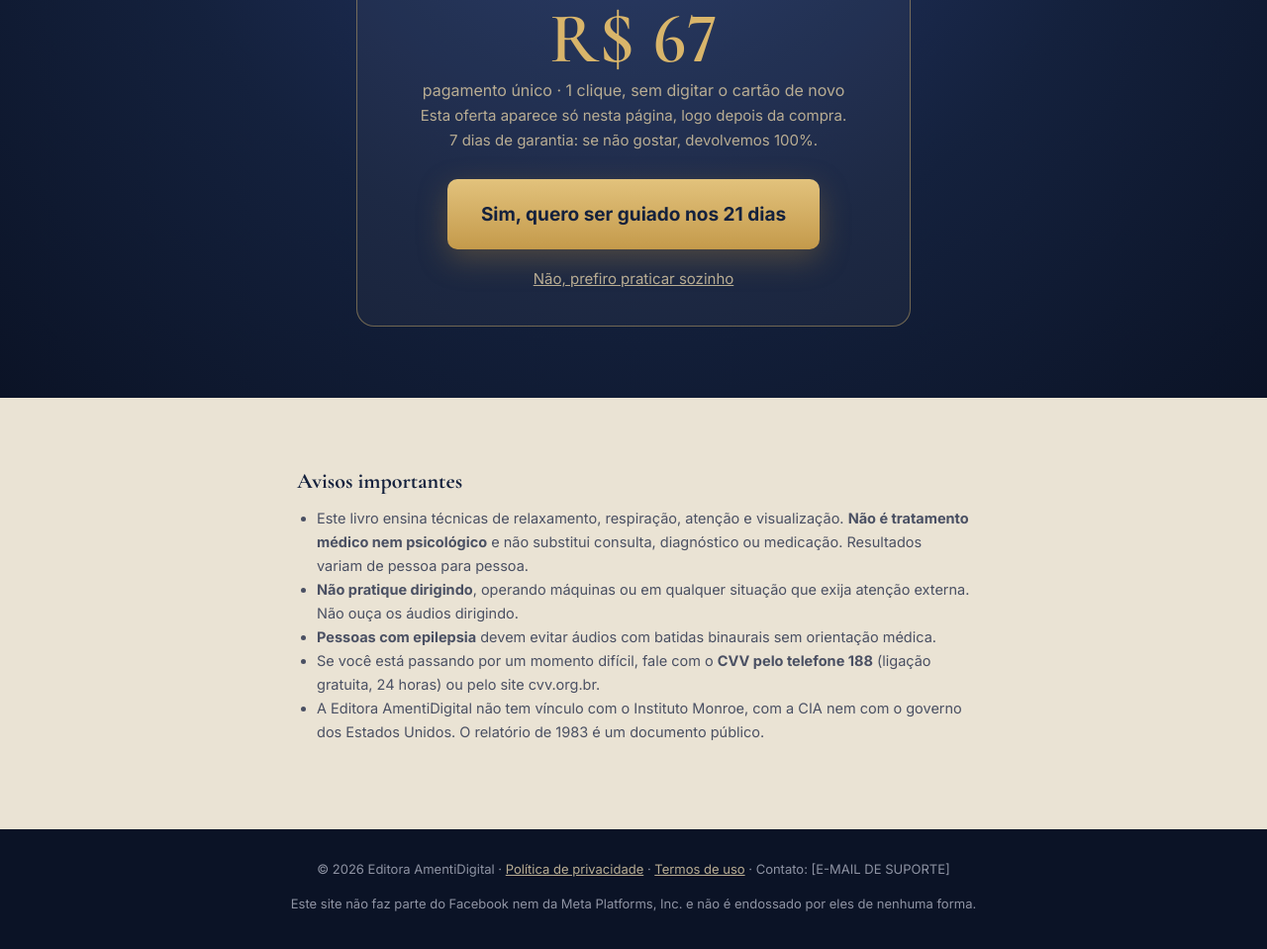
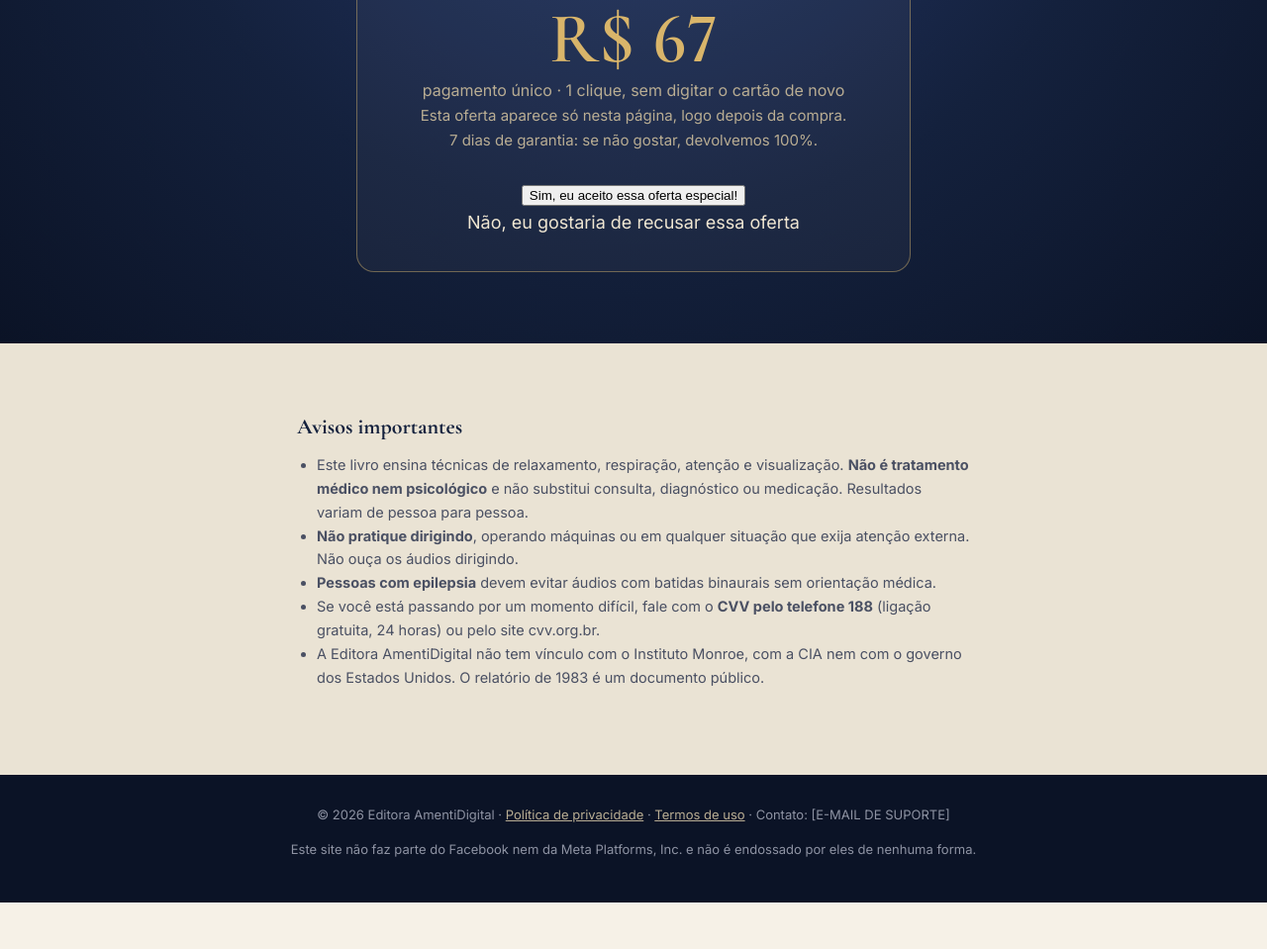
Before and after one commit to neosamdez/protocolo-gateway-vendas, a plain HTML site: page upsell.html in a window 1280 px wide. Shown: the part 924-1883 px from the top of the page at 99% size. After the commit the page ends 1836 px from the top, so only its background shows below. Drawn offline with nearby package versions, Linux system fonts and the light colour scheme.

Commit message:
Upsell: código de 1 clique da Kiwify (Gateway Avançado)
Co-Authored-By: Claude Haiku 5.5 <noreply@anthropic.com>

```diff
--- a/upsell.html
+++ b/upsell.html
@@ -156,9 +156,10 @@ footer a{color:#b9ad93}
         <p style="font-size:15px;color:#b9ad93">Esta oferta aparece só nesta página, logo depois da compra.<br>7 dias de garantia: se não gostar, devolvemos 100%.</p>
       </div>
       <div class="botoes">
-        <!-- KIWIFY UPSELL: colar aqui o código de 1 clique do Gateway Avançado gerado na Kiwify (botões de aceitar e recusar). Apagar os dois links de exemplo abaixo. -->
-        <a class="btn" href="[ACEITAR UPSELL]">Sim, quero ser guiado nos 21 dias</a>
-        <a class="recusar" href="[RECUSAR UPSELL → downsell.html]">Não, prefiro praticar sozinho</a>
+        <div id="kiwify-upsell-kXKMr4S" data-upsell-url="" data-downsell-url="https://neosamdez.github.io/protocolo-gateway-vendas/downsell.html" style="--kiwify-upsell-accept-bg:#2563eb;--kiwify-upsell-accept-color:#FFFFFF">
+          <button id="kiwify-upsell-trigger-kXKMr4S">Sim, eu aceito essa oferta especial!</button>
+          <div id="kiwify-upsell-cancel-trigger-kXKMr4S">Não, eu gostaria de recusar essa oferta</div>
+        </div><script src="https://snippets.kiwify.com/upsell-v2/upsell.min.js"></script>
       </div>
     </div>
   </div>
```
